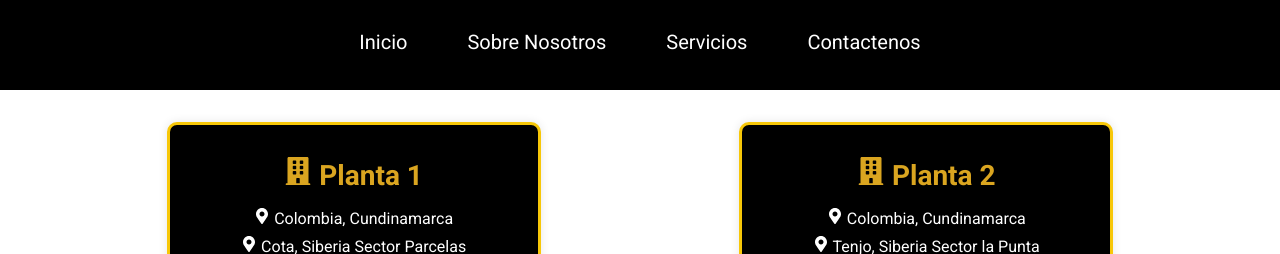
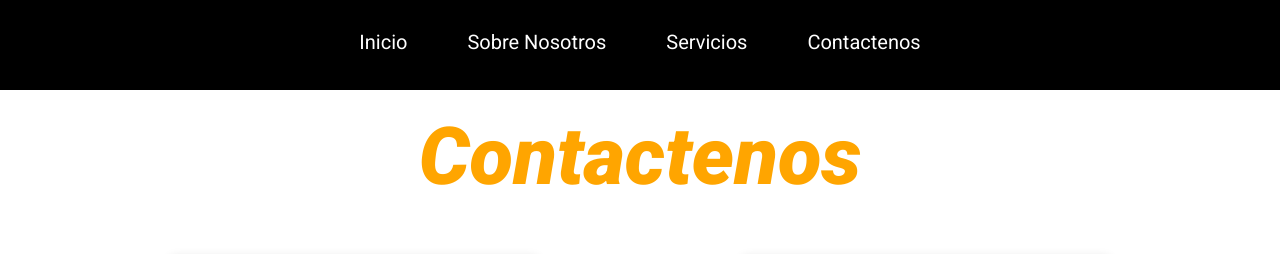
Before and after one commit to GabrielBeltran7/Tecnominelares, a React (Vite) app: page /contactenos in a window 1280 px wide. Shown: the top 254 px of the page. Built offline with nearby package versions, Linux system fonts and the light colour scheme.

Commit message:
arreglos minimos

```diff
--- a/src/Views/About Us/AboutUs.jsx
+++ b/src/Views/About Us/AboutUs.jsx
@@ -57,7 +57,6 @@ export default function AboutUs() {
         <h3 className={style.subTitulo}>¿Por qué elegirnos?</h3>
         <p className={style.parrafoDos}>
           <p>
-            {" "}
             TECNO MINERALES Arenas & Gravas S.A.S, NIT, 901.674.891-6, es una
             organización dedicada a la ingeniería aplicada en las áreas de
             construcción y saneamiento básico asumiendo el compromiso de
@@ -89,7 +88,7 @@ export default function AboutUs() {
             disminución en el impacto ambiental generado por el sector de la
             construcción, ampliando la actual capacidad operativa de la compañía
             y el área de cobertura.
-          </p>{" "}
+          </p>
           <br />
           <p>
             Los Residuos de Construcción y Demolición – RCD, antes denominados
@@ -97,7 +96,7 @@ export default function AboutUs() {
             susceptibles de ser aprovechados mediante transformación y
             reincorporación como materia prima de agregados en la fabricación de
             nuevos productos (Castaño y otros, 2013).
-          </p>{" "}
+          </p>
           <br />{" "}
           <p>
             Al respecto, Botero (2003) citado por Escandón (2011) menciona que
--- a/src/Views/About Us/aboutUs.module.css
+++ b/src/Views/About Us/aboutUs.module.css
@@ -20,7 +20,7 @@
 }
 
 .tituloAbout h2 {
-  color: white;
+  color: black;
 }
 
 .quienesSomos {
--- a/src/Views/Contactenos/Contactenos.jsx
+++ b/src/Views/Contactenos/Contactenos.jsx
@@ -10,6 +10,7 @@ const Contactenos = () => {
         <Header />
       </div>
       <div className={style.contenedorprincipal}>
+        <h2 className={style.titleContacto}>Contactenos</h2>
         <Direccion />
         <FormularioContactenos />
       </div>
--- a/src/Views/Contactenos/Contactenos.module.css
+++ b/src/Views/Contactenos/Contactenos.module.css
@@ -13,6 +13,14 @@
   background-color: orange;
 }
 
+.titleContacto {
+  color: orange;
+  margin: 20px;
+  font-size: 80px;
+  font-style: italic;
+  font-weight: 900;
+}
+
 @media (max-width: 750px) {
   .contenedorprincipal {
     flex-direction: column;
--- a/src/index.css
+++ b/src/index.css
@@ -10,7 +10,7 @@ html {
 }
 
 body {
-  background-color: rgba(255, 255, 255, 0.856);
+  background-color: rgba(255, 255, 255, 0.767);
 }
 
 ._contCarrousel_q76fz_149 {
```
